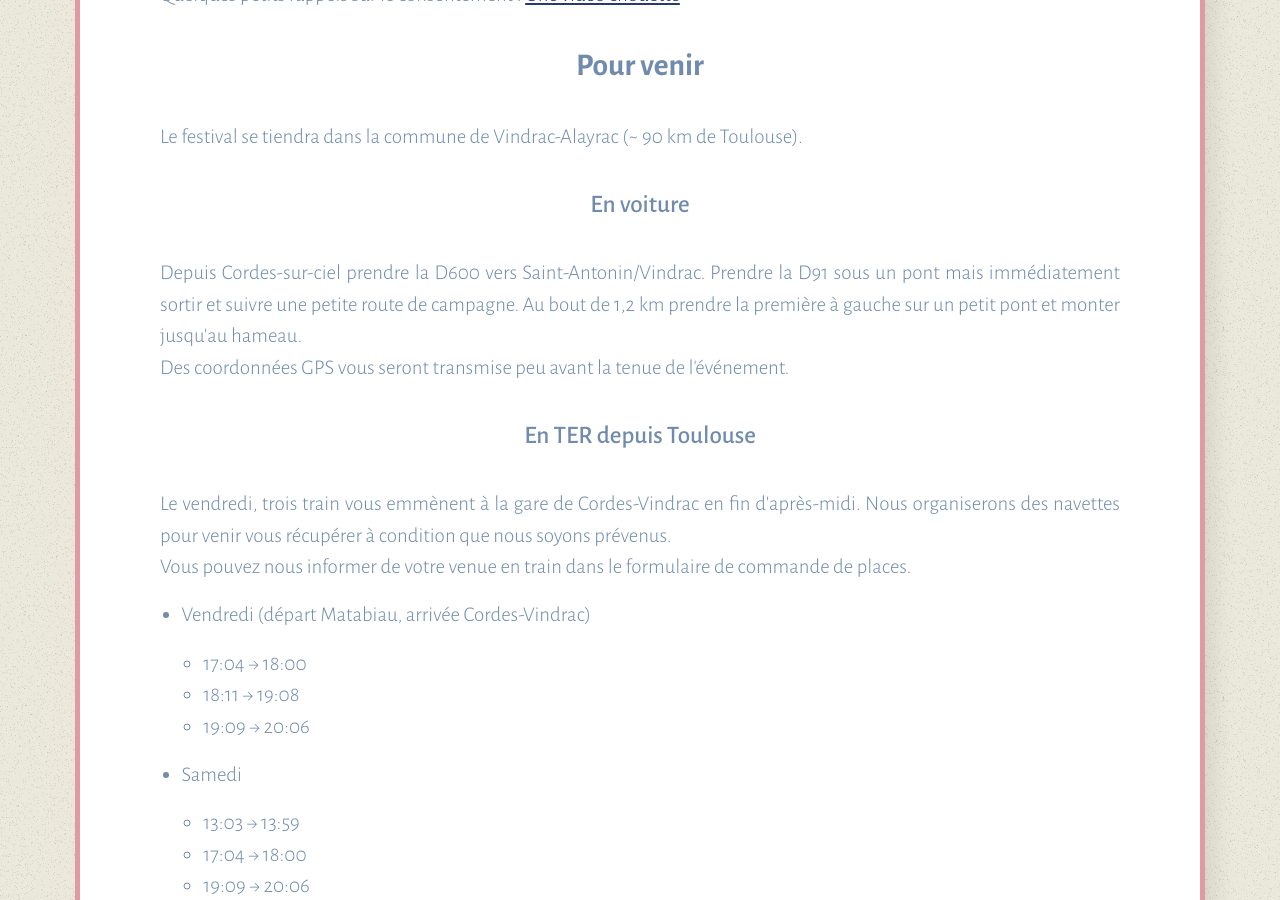
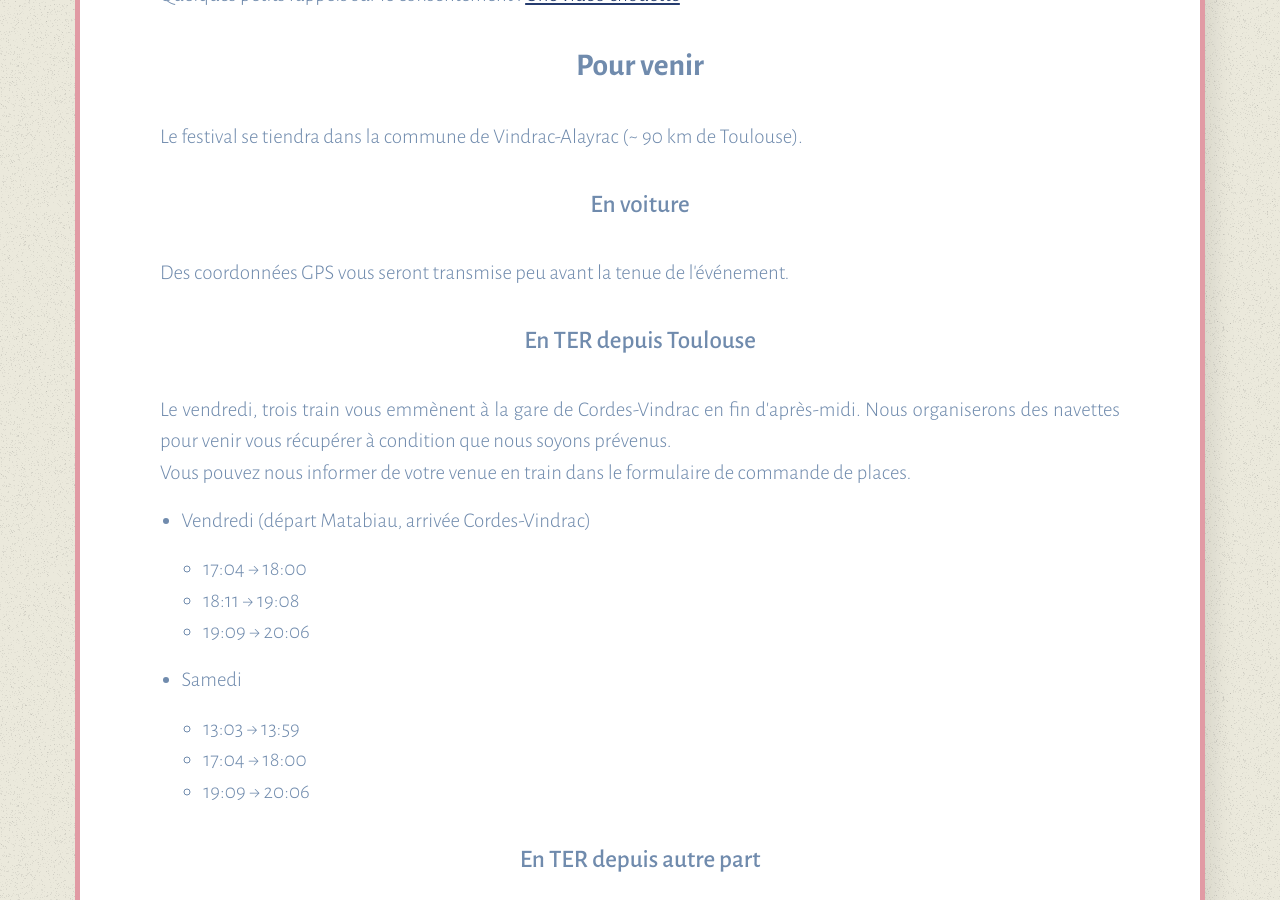
Before and after one commit to Herbes-Folles/Herbes-Folles.github.io, a Jekyll site: the page built from content/informations_pratiques.md, in a window 1280 px wide and 900 px high, scrolled down 1154 px. Built offline with Jekyll 4.4.1, drawn with Linux system fonts in a browser that asks for light colours.

Commit message:
Remove addresses from website

```diff
--- a/content/informations_pratiques.md
+++ b/content/informations_pratiques.md
@@ -37,9 +37,6 @@ Quelques petits rappels sur le consentement : [Une vidéo chouette](https://www.
 Le festival se tiendra dans la commune de Vindrac-Alayrac (~ 90 km de Toulouse).
 
 ### En voiture
-
-Depuis Cordes-sur-ciel prendre la D600 vers Saint-Antonin/Vindrac. Prendre la D91 sous un pont mais immédiatement sortir et suivre une petite route de campagne. Au bout de 1,2 km prendre la première à gauche sur un petit pont et monter jusqu’au hameau.
-
 Des coordonnées GPS vous seront transmise peu avant la tenue de l’événement.
 
 ### En TER depuis Toulouse
```
